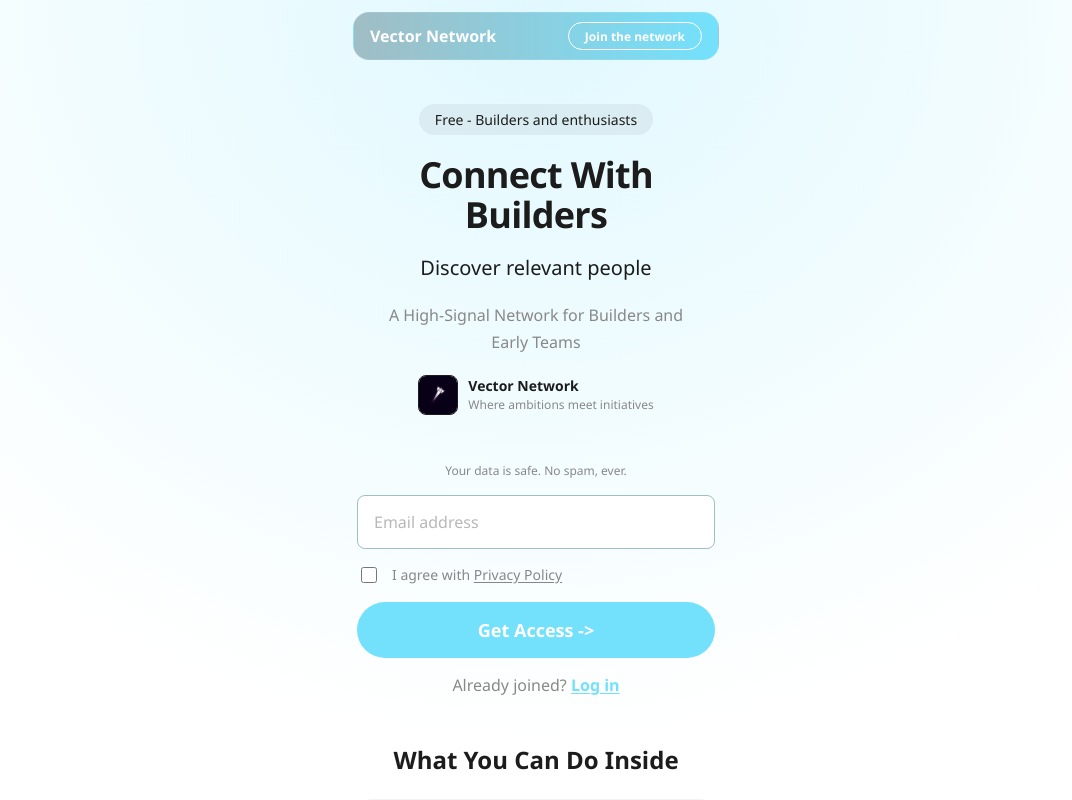
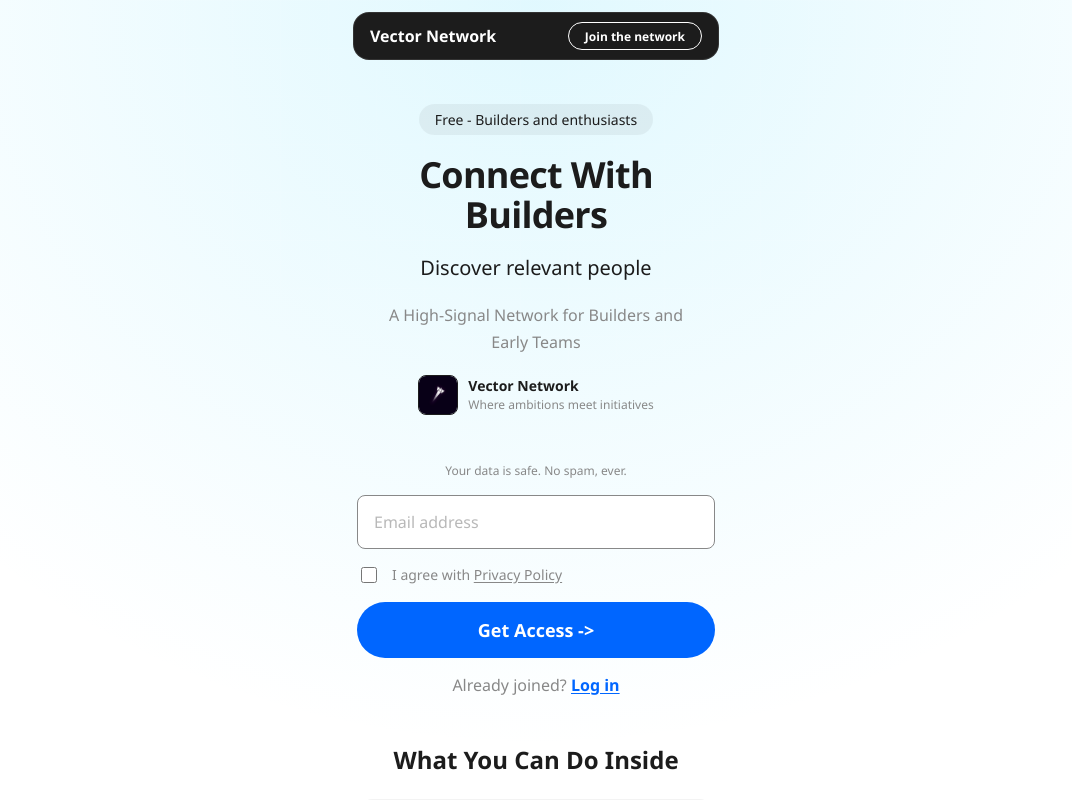
Before and after one commit to maxinats/vector-network-app, a Next.js app: page / in a window 1280 px wide. Shown: the top 800 px of the page, without its empty margins (104-1176 px from the left). Built offline with nearby package versions, Linux system fonts and the light colour scheme; no server answers; a web font is replaced by a local one.

Commit message:
style: adjust landing color palette

```diff
--- a/app/globals.css
+++ b/app/globals.css
@@ -5,9 +5,9 @@
   --text: #1c1c1c;
   --muted: #888888;
   --subtle: rgba(136, 136, 136, 0.6);
-  --brand: #74e1fc;
-  --brand-deep: #4fcde8;
-  --stroke: #9fbec5;
+  --brand: #0066ff;
+  --brand-deep: #0008ff;
+  --stroke: #888888;
   --card: #f2f2f2;
   --card-border: rgba(255, 255, 255, 0.1);
 }
@@ -84,7 +84,7 @@ input {
   padding: 0 16px;
   border-radius: 16px;
   border: 1px solid rgba(255, 255, 255, 0.1);
-  background: linear-gradient(90deg, #a0bdc4, #74e1fc);
+  background: #1c1c1c;
   backdrop-filter: blur(6px);
 }
 
```
